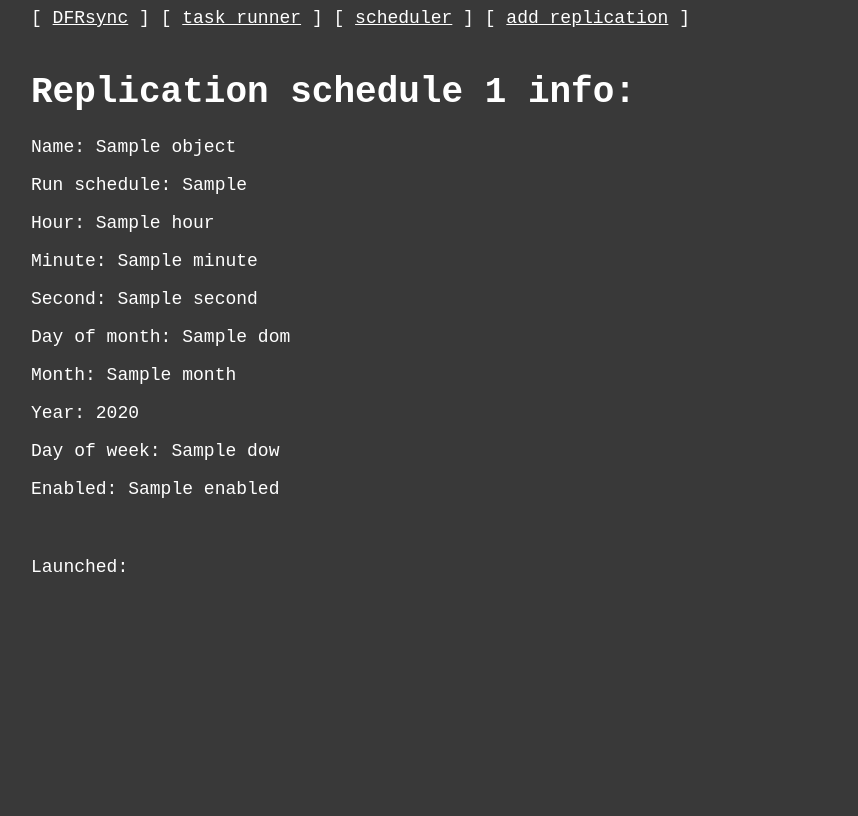
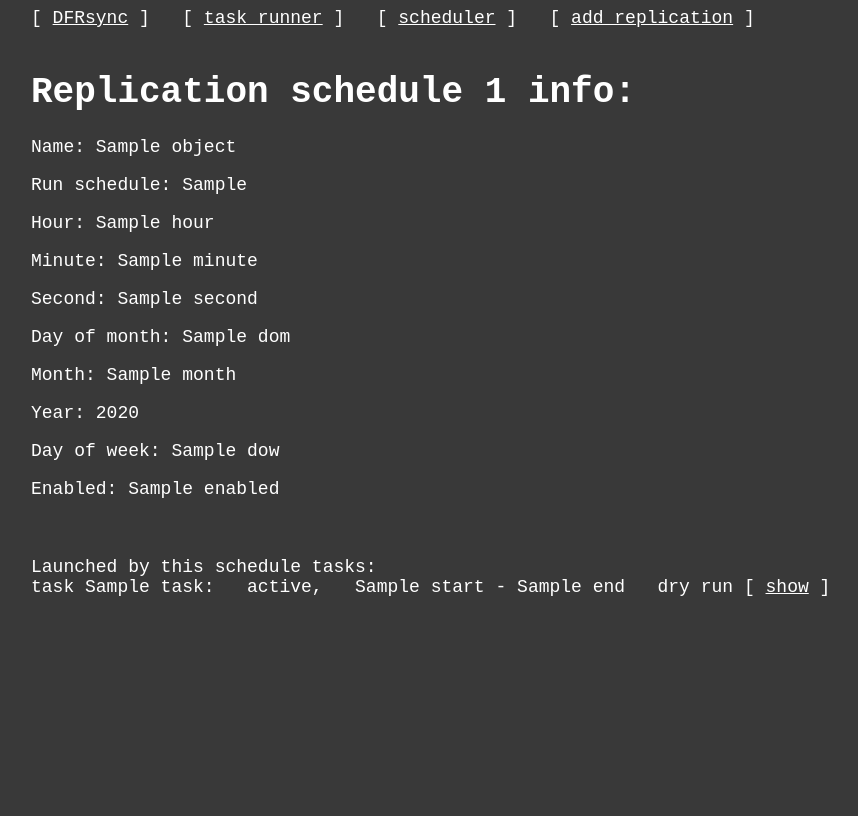
Before and after one commit to igor-martynov/dfrsync, a Django app: template replicator/templates/replicator/replication_schedule_detail.html in a window 1280 px wide. Shown: the whole page, without its empty margins (33-891 px from the left). Run offline with Django 4.2, Linux system fonts and the light colour scheme; the template is opened without the code that fills it: most values are stand-ins (such as "Sample title", 1, 10 or a date in 2020).

Commit message:
minor code update, v0.3.0

```diff
--- a/dfrsync/_version.py
+++ b/dfrsync/_version.py
@@ -1 +1 @@
-__version__ = "0.2.2"
+__version__ = "0.3.0"
--- a/replicator/templates/replicator/header.html
+++ b/replicator/templates/replicator/header.html
@@ -1,5 +1,11 @@
 {% load static %}
 <link rel="stylesheet" type="text/css" href="{% static 'replicator/style.css' %}">
 
-[ <a href="{% url 'replicator:index' %}" title="main page">DFRsync</a> ] [ <a href="{% url 'replicator:replication_task_runner' %}" title="show task manager and running task">task runner</a> ] [ <a href="{% url 'replicator:scheduler' %}" title="show scheduler and schedules">scheduler</a> ] [ <a href="{% url 'replicator:add_replication' %}" title="add new replication">add replication</a> ]
+[ <a href="{% url 'replicator:index' %}" title="main page">DFRsync</a> ]
+<span style="display: inline-block; width: 1ch;"> </span>
+[ <a href="{% url 'replicator:replication_task_runner' %}" title="show task manager and running task">task runner</a> ]
+<span style="display: inline-block; width: 1ch;"> </span>
+[ <a href="{% url 'replicator:scheduler' %}" title="show scheduler and schedules">scheduler</a> ]
+<span style="display: inline-block; width: 1ch;"> </span>
+[ <a href="{% url 'replicator:add_replication' %}" title="add new replication">add replication</a> ]
 <br><br>
--- a/replicator/templates/replicator/replication_schedule_detail.html
+++ b/replicator/templates/replicator/replication_schedule_detail.html
@@ -13,4 +13,7 @@
 <p>Enabled: {{ object.enabled }}</p>
 <br>
 <br>
-Launched: <br>
+Launched by this schedule tasks: <br>
+{% for task in object.related_tasks %}
+	task {{ task }}: <span style="display: inline-block; width: 1ch;"> </span> {{ task.state }}, <span style="display: inline-block; width: 1ch;"> </span> {{ task.start }} - {{ task.end }} <span style="display: inline-block; width: 1ch;"> </span> {% if task.dry_run%} dry run {% endif %} [ <a href="{% url 'replicator:replication_task_detail' task.id %}" title="show this task">show</a> ]<br>
+{% endfor %}
```
Also changed, not shown: replicator/models.py (+5 -9 lines), replicator/templates/replicator/scheduler.html (+4 -3 lines), README.md, 1 other file.
